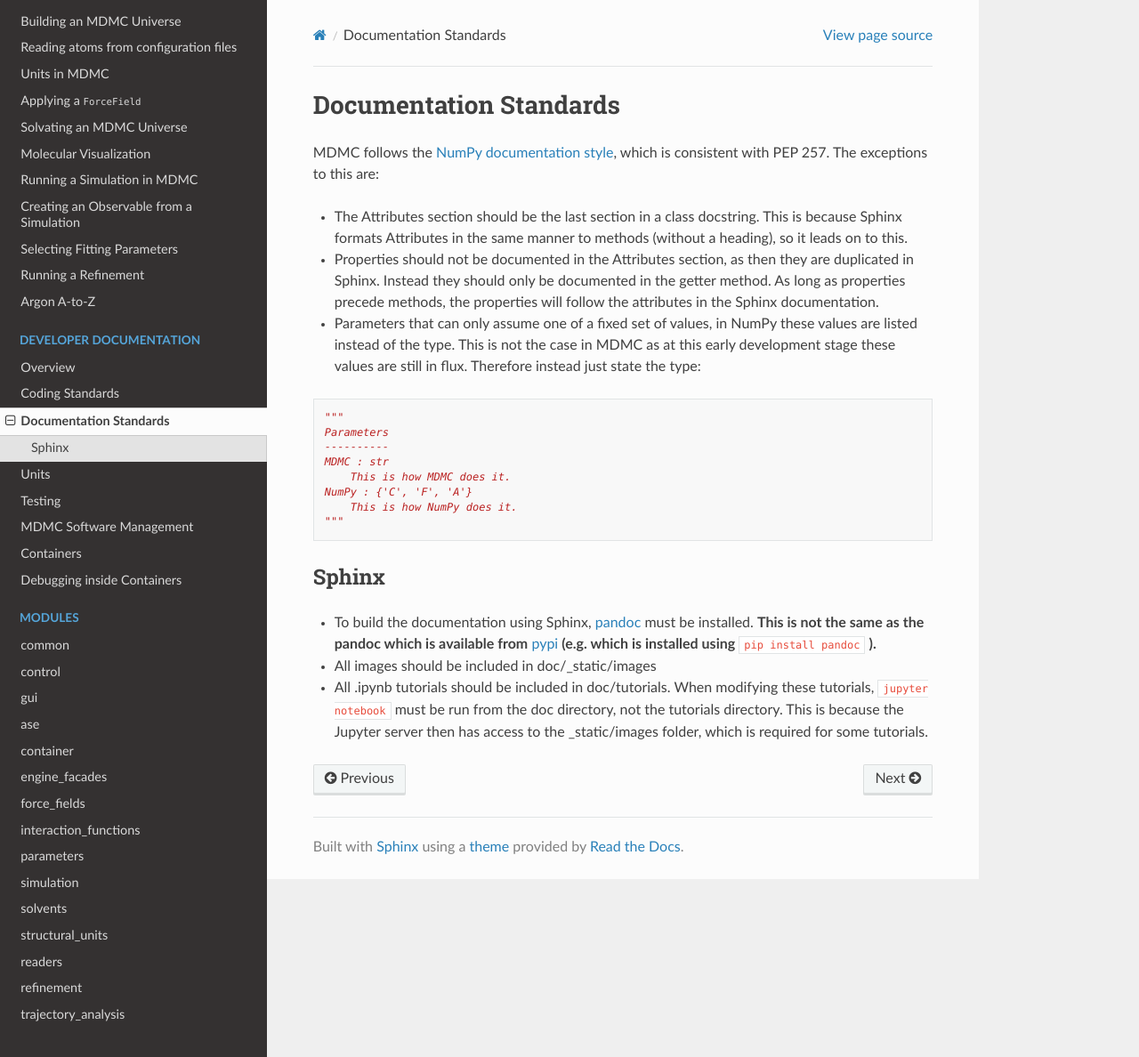
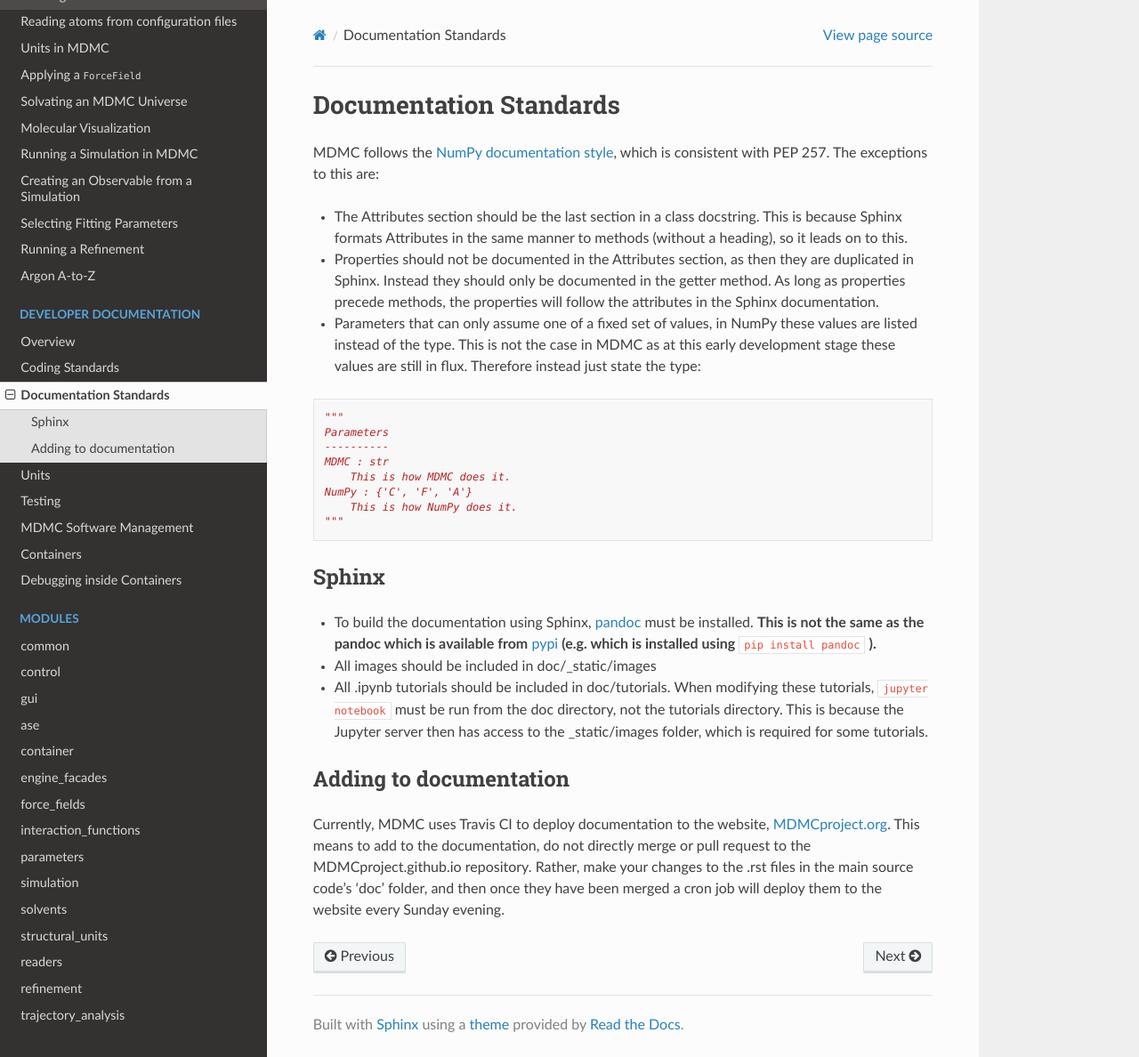
Before and after one commit to ISISNeutronMuon/MDMC, a Sphinx documentation site: the page built from doc/pages/developer/documentation.rst, in a window 1280 px wide and 1188 px high. Shown: the whole window at 89% size. Built offline with Sphinx 7.4.7 and the Read the Docs theme 2.0.0, drawn with Linux system fonts in a browser that asks for light colours.

Commit message:
Added a line added by Anders which had been wiped, fixed a typo and added a small paragraph on documentation editing workflow. [no ci]

```diff
--- a/doc/index.rst
+++ b/doc/index.rst
@@ -30,7 +30,7 @@ MDMC is open source and we welcome contributions to the project.  Please see
 Acknowledgements
 ----------------
 Funding for the development of MDMC has been provided by the Swedish Research
-Council under grant 2016-06954.
+Council under grant 2016-06954, the ISIS Neutron and Muon Source and the University of Copenhagen.
 
 Indices
 -------
--- a/doc/pages/developer/containers.rst
+++ b/doc/pages/developer/containers.rst
@@ -14,7 +14,7 @@ We have two options. Either:
 
  * build a tiny house (a hamster cage), which contains everything the hamster needs to live and function well (water, the correct food, etc.) and give anyone who wants the hamster the hamster *and* its cage, so the hamster will be in the same conditions no matter who's house it's in.
 
-The container is the hamster cage; a sort of 'mini computer inside the computer'. For MDMC in particular, this container runs an appropriate Linux environment and contains all our dependency software (such as Python, various libraries, and molecular dynamics engine). An example of why we use containers is because the molecular dynamics engine (LAMMPS) can be complex to install for an arbitrary user, and with the settings and version needed by MDMC. By using a container, we can develop MDMC exclusively for one environment, while still having it function as intended on other environments/operating system.
+The container is the hamster cage; a sort of 'mini computer inside the computer'. For MDMC in particular, this container runs an appropriate Linux environment and contains all our dependency software (such as Python, various libraries, and molecular dynamics engine). An example of why we use containers is because the molecular dynamics engine (LAMMPS) can be complex to install for an arbitrary user, and with the settings and version needed by MDMC. By using a container, we can develop MDMC exclusively for one environment, while still having it function as intended on other environments/operating systems.
 
 A container 'image' (see the next section) is a blueprint that the container software uses to build a container. When you use MDMC in a container, the docker-compose file is pulling a copy of the container image from the internet and uses it to create the container for MDMC on your machine.
 
--- a/doc/pages/developer/documentation.rst
+++ b/doc/pages/developer/documentation.rst
@@ -39,3 +39,7 @@ Sphinx
   tutorials, :code:`jupyter notebook` must be run from the doc directory, not
   the tutorials directory. This is because the Jupyter server then has access to
   the _static/images folder, which is required for some tutorials.
+
+Adding to documentation
+-----------------------
+Currently, MDMC uses Travis CI to deploy documentation to the website, `MDMCproject.org <http://mdmcproject.org/>`_. This means to add to the documentation, do not directly merge or pull request to the MDMCproject.github.io repository. Rather, make your changes to the .rst files in the main source code's 'doc' folder, and then once they have been merged a cron job will deploy them to the website every Sunday evening.
```
